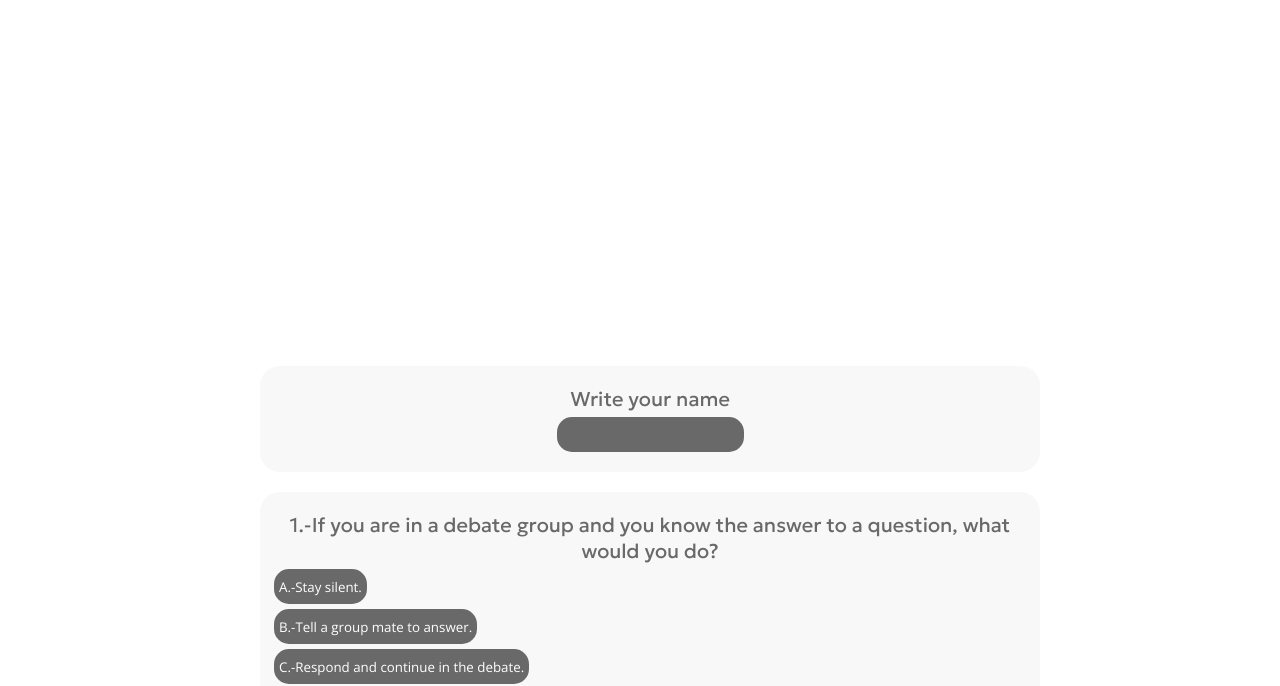
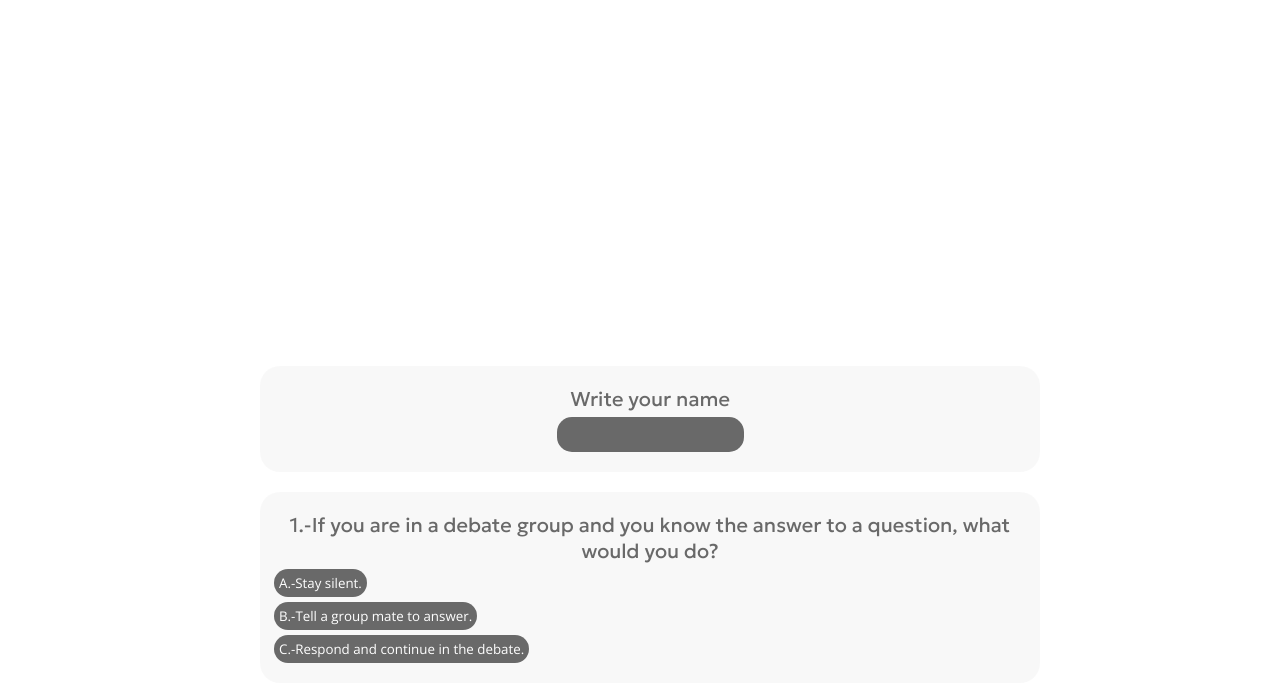
Before and after one commit to SymondSalazar/HomeworkWebsite.github.io, a plain HTML site: page index.html in a window 1280 px wide. Shown: the part 636-1322 px from the top of the page. Drawn offline with nearby package versions, Linux system fonts and the light colour scheme.

Commit message:
Update styles.css

```diff
--- a/styles.css
+++ b/styles.css
@@ -83,7 +83,7 @@ nav a:hover{
     border-radius: 15px;
     color: #fff;
     width: auto;
-    height: 35px;
+    height: auto;
   }
   .question-container .option2 {
     align-items: center;
```
